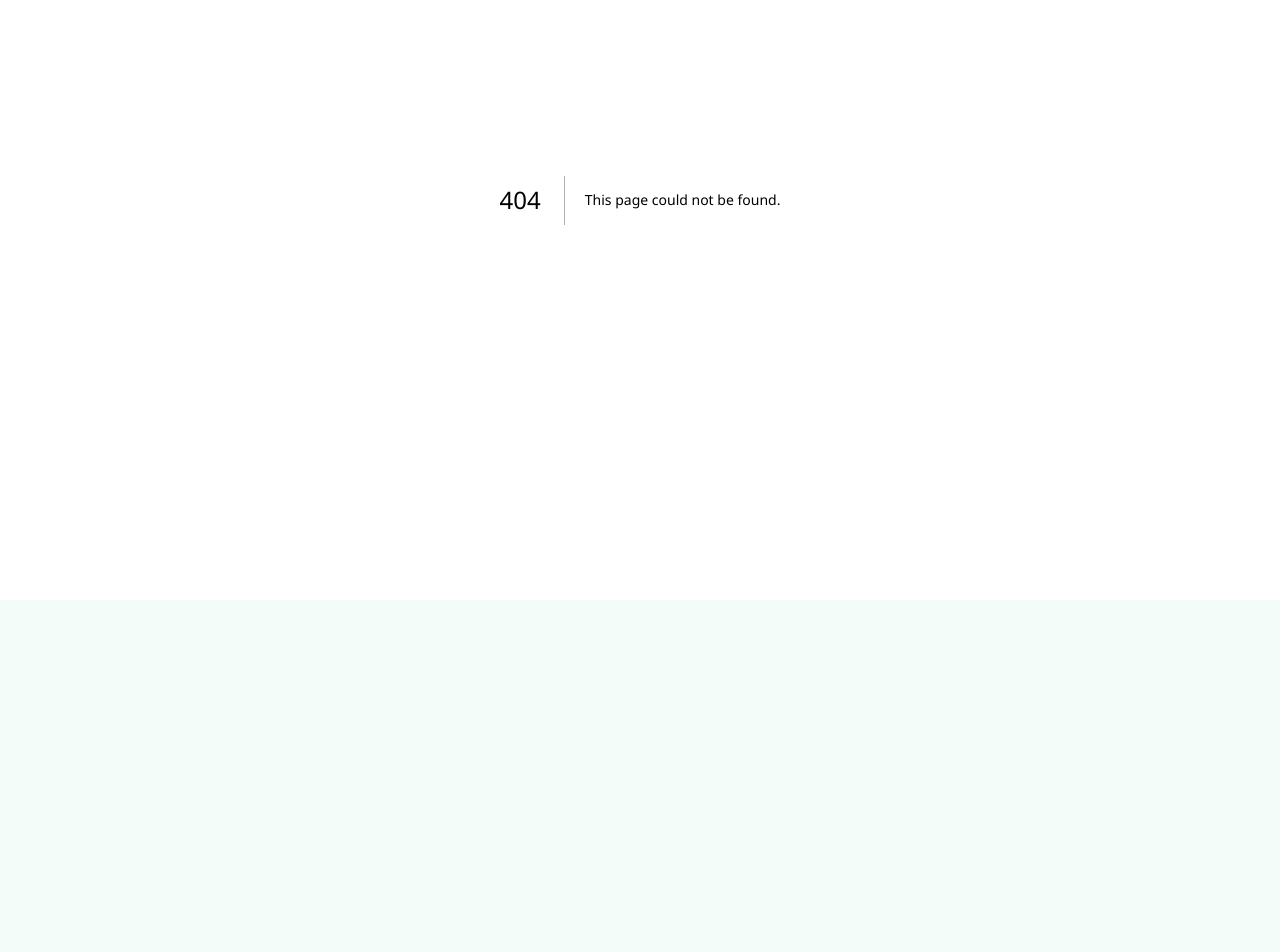
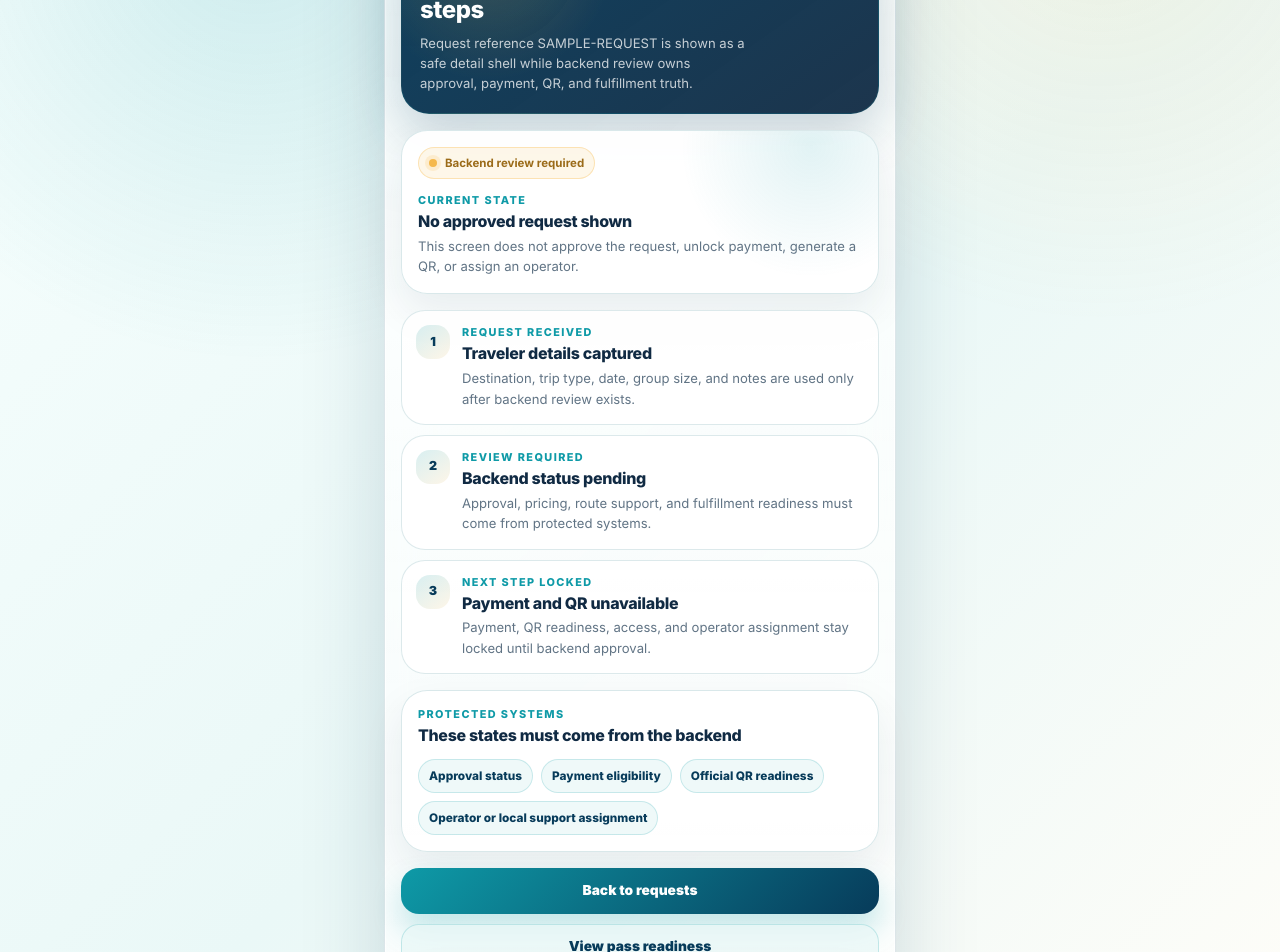
Before and after one commit to bayanihanplus/dinagat-pass, a Next.js app in the folder apps/web/: page /traveler/requests/sample-request in a window 1280 px wide. Before the commit this address had no page. Shown: the part 200-1152 px from the top of the page. Before the commit the page ends 800 px from the top, so only its background shows below. Built offline with nearby package versions, Linux system fonts and the light colour scheme.

Commit message:
feat(web): add traveler request detail UI

```diff
--- a/apps/web/app/globals.css
+++ b/apps/web/app/globals.css
@@ -3638,3 +3638,213 @@ a {
     transform: none;
   }
 }
+
+/* DINAGAT PASS TRAVELER REQUEST DETAIL TRUE MOBILE APP UI */
+.dp-request-detail-hero {
+  display: grid;
+  gap: 10px;
+  padding: 18px;
+  border: 1px solid rgba(14, 154, 167, 0.16);
+  border-radius: 28px;
+  background:
+    radial-gradient(circle at 18% 14%, rgba(245, 184, 75, 0.18), transparent 30%),
+    linear-gradient(145deg, rgba(7, 59, 90, 0.97), rgba(16, 42, 67, 0.95));
+  color: #ffffff;
+  box-shadow: 0 20px 50px rgba(7, 59, 90, 0.22);
+}
+
+.dp-request-detail-kicker,
+.dp-request-detail-copy p,
+.dp-request-detail-step p,
+.dp-request-detail-section-head p {
+  margin: 0;
+  color: #0e9aa7;
+  font-size: 0.68rem;
+  font-weight: 800;
+  letter-spacing: 0.13em;
+  text-transform: uppercase;
+}
+
+.dp-request-detail-hero .dp-request-detail-kicker {
+  color: #f5b84b;
+}
+
+.dp-request-detail-hero h1,
+.dp-request-detail-copy h2,
+.dp-request-detail-step h2,
+.dp-request-detail-section-head h2 {
+  margin: 0;
+  color: #102a43;
+  font-size: 1rem;
+  font-weight: 800;
+  letter-spacing: -0.02em;
+  line-height: 1.12;
+}
+
+.dp-request-detail-hero h1 {
+  max-width: 300px;
+  color: #ffffff;
+  font-size: 1.5rem;
+}
+
+.dp-request-detail-hero p,
+.dp-request-detail-copy span,
+.dp-request-detail-step span {
+  margin: 0;
+  color: rgba(82, 103, 122, 0.92);
+  font-size: 0.82rem;
+  line-height: 1.55;
+}
+
+.dp-request-detail-hero p {
+  max-width: 330px;
+  color: rgba(255, 255, 255, 0.76);
+}
+
+.dp-request-detail-card {
+  display: grid;
+  gap: 14px;
+  padding: 16px;
+  border: 1px solid rgba(217, 232, 234, 0.98);
+  border-radius: 26px;
+  background: rgba(255, 255, 255, 0.94);
+  box-shadow: 0 18px 42px rgba(16, 42, 67, 0.08);
+}
+
+.dp-request-detail-summary {
+  background:
+    radial-gradient(circle at 86% 10%, rgba(14, 154, 167, 0.12), transparent 30%),
+    rgba(255, 255, 255, 0.94);
+}
+
+.dp-request-detail-status {
+  display: inline-flex;
+  align-items: center;
+  width: fit-content;
+  gap: 8px;
+  padding: 8px 10px;
+  border: 1px solid rgba(245, 184, 75, 0.34);
+  border-radius: 999px;
+  background: rgba(245, 184, 75, 0.12);
+  color: #9b6b19;
+  font-size: 0.72rem;
+  font-weight: 800;
+}
+
+.dp-request-detail-status span {
+  width: 8px;
+  height: 8px;
+  border-radius: 999px;
+  background: #f5b84b;
+  box-shadow: 0 0 0 4px rgba(245, 184, 75, 0.17);
+}
+
+.dp-request-detail-copy,
+.dp-request-detail-section-head,
+.dp-request-detail-step div {
+  display: grid;
+  gap: 6px;
+}
+
+.dp-request-detail-timeline {
+  display: grid;
+  gap: 10px;
+}
+
+.dp-request-detail-step {
+  display: grid;
+  grid-template-columns: auto 1fr;
+  gap: 12px;
+  padding: 14px;
+  border: 1px solid rgba(217, 232, 234, 0.92);
+  border-radius: 24px;
+  background: rgba(255, 255, 255, 0.88);
+}
+
+.dp-request-detail-step-index {
+  display: grid;
+  width: 34px;
+  height: 34px;
+  place-items: center;
+  border-radius: 14px;
+  background: linear-gradient(145deg, rgba(14, 154, 167, 0.16), rgba(245, 184, 75, 0.13));
+  color: #073b5a;
+  font-size: 0.78rem;
+  font-weight: 900;
+}
+
+.dp-request-detail-chip-grid {
+  display: flex;
+  flex-wrap: wrap;
+  gap: 8px;
+}
+
+.dp-request-detail-chip {
+  display: inline-flex;
+  align-items: center;
+  min-height: 34px;
+  padding: 8px 10px;
+  border: 1px solid rgba(14, 154, 167, 0.18);
+  border-radius: 999px;
+  background: rgba(234, 248, 247, 0.76);
+  color: #073b5a;
+  font-size: 0.74rem;
+  font-weight: 800;
+}
+
+.dp-request-detail-actions,
+.dp-requests-action-stack {
+  display: grid;
+  gap: 10px;
+}
+
+.dp-request-detail-action,
+.dp-request-detail-secondary {
+  display: inline-flex;
+  align-items: center;
+  justify-content: center;
+  min-height: 46px;
+  padding: 0 16px;
+  border-radius: 18px;
+  font-size: 0.86rem;
+  font-weight: 900;
+  text-decoration: none;
+  transition:
+    transform 160ms ease,
+    box-shadow 160ms ease;
+}
+
+.dp-request-detail-action {
+  background: linear-gradient(135deg, #0e9aa7, #073b5a);
+  color: #ffffff;
+  box-shadow: 0 16px 30px rgba(14, 154, 167, 0.24);
+}
+
+.dp-request-detail-secondary {
+  border: 1px solid rgba(14, 154, 167, 0.2);
+  background: rgba(234, 248, 247, 0.78);
+  color: #073b5a;
+}
+
+.dp-request-detail-action:hover,
+.dp-request-detail-secondary:hover {
+  transform: translateY(-1px);
+}
+
+.dp-request-detail-action:focus-visible,
+.dp-request-detail-secondary:focus-visible {
+  outline: 3px solid rgba(245, 184, 75, 0.5);
+  outline-offset: 3px;
+}
+
+@media (prefers-reduced-motion: reduce) {
+  .dp-request-detail-action,
+  .dp-request-detail-secondary {
+    transition: none;
+  }
+
+  .dp-request-detail-action:hover,
+  .dp-request-detail-secondary:hover {
+    transform: none;
+  }
+}
--- /dev/null
+++ b/apps/web/app/traveler/requests/[requestId]/page.tsx
@@ -0,0 +1,111 @@
+import Link from "next/link";
+
+import { TravelerAppShell } from "../../_components/TravelerAppShell";
+
+const reviewSteps = [
+  {
+    label: "Request received",
+    value: "Traveler details captured",
+    detail: "Destination, trip type, date, group size, and notes are used only after backend review exists.",
+  },
+  {
+    label: "Review required",
+    value: "Backend status pending",
+    detail: "Approval, pricing, route support, and fulfillment readiness must come from protected systems.",
+  },
+  {
+    label: "Next step locked",
+    value: "Payment and QR unavailable",
+    detail: "Payment, QR readiness, access, and operator assignment stay locked until backend approval.",
+  },
+];
+
+const protectedItems = [
+  "Approval status",
+  "Payment eligibility",
+  "Official QR readiness",
+  "Operator or local support assignment",
+];
+
+type RequestDetailPageProps = {
+  params: Promise<{
+    requestId: string;
+  }>;
+};
+
+function formatRequestReference(value: string) {
+  return value
+    .replace(/[^a-zA-Z0-9-]/g, "")
+    .slice(0, 28)
+    .toUpperCase();
+}
+
+export default async function TravelerRequestDetailPage({ params }: RequestDetailPageProps) {
+  const { requestId } = await params;
+  const requestReference = formatRequestReference(requestId || "REQUEST");
+
+  return (
+    <TravelerAppShell activeTab="requests">
+      <section className="dp-request-detail-hero" aria-labelledby="request-detail-title">
+        <div className="dp-request-detail-kicker">Request Detail</div>
+        <h1 id="request-detail-title">Review protected next steps</h1>
+        <p>
+          Request reference {requestReference} is shown as a safe detail shell while backend review
+          owns approval, payment, QR, and fulfillment truth.
+        </p>
+      </section>
+
+      <section className="dp-request-detail-card dp-request-detail-summary" aria-label="Request detail summary">
+        <div className="dp-request-detail-status">
+          <span aria-hidden="true" />
+          <strong>Backend review required</strong>
+        </div>
+
+        <div className="dp-request-detail-copy">
+          <p>Current state</p>
+          <h2>No approved request shown</h2>
+          <span>
+            This screen does not approve the request, unlock payment, generate a QR, or assign an operator.
+          </span>
+        </div>
+      </section>
+
+      <section className="dp-request-detail-timeline" aria-label="Request detail review flow">
+        {reviewSteps.map((step, index) => (
+          <article className="dp-request-detail-step" key={step.label}>
+            <div className="dp-request-detail-step-index">{index + 1}</div>
+            <div>
+              <p>{step.label}</p>
+              <h2>{step.value}</h2>
+              <span>{step.detail}</span>
+            </div>
+          </article>
+        ))}
+      </section>
+
+      <section className="dp-request-detail-card" aria-label="Backend-owned protected items">
+        <div className="dp-request-detail-section-head">
+          <p>Protected systems</p>
+          <h2>These states must come from the backend</h2>
+        </div>
+
+        <div className="dp-request-detail-chip-grid">
+          {protectedItems.map((item) => (
+            <span className="dp-request-detail-chip" key={item}>
+              {item}
+            </span>
+          ))}
+        </div>
+      </section>
+
+      <section className="dp-request-detail-actions" aria-label="Request detail actions">
+        <Link className="dp-request-detail-action" href="/traveler/requests">
+          Back to requests
+        </Link>
+        <Link className="dp-request-detail-secondary" href="/traveler/pass">
+          View pass readiness
+        </Link>
+      </section>
+    </TravelerAppShell>
+  );
+}
```
Also changed, not shown: apps/web/app/traveler/requests/page.tsx (+8 -3 lines).
